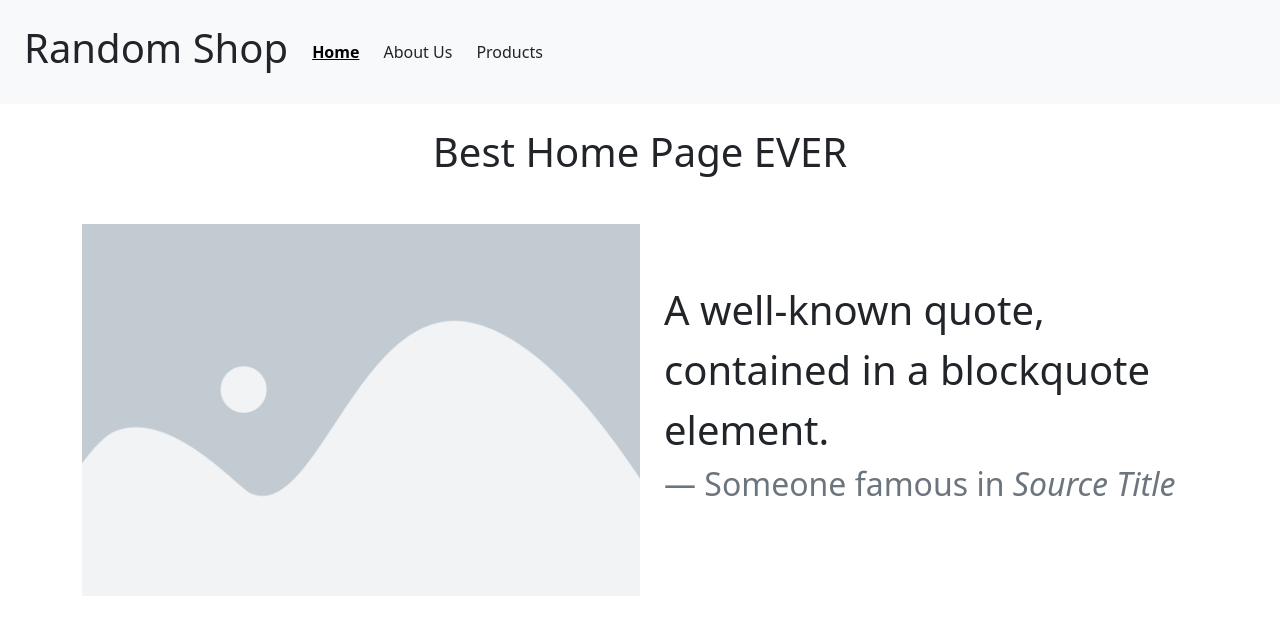
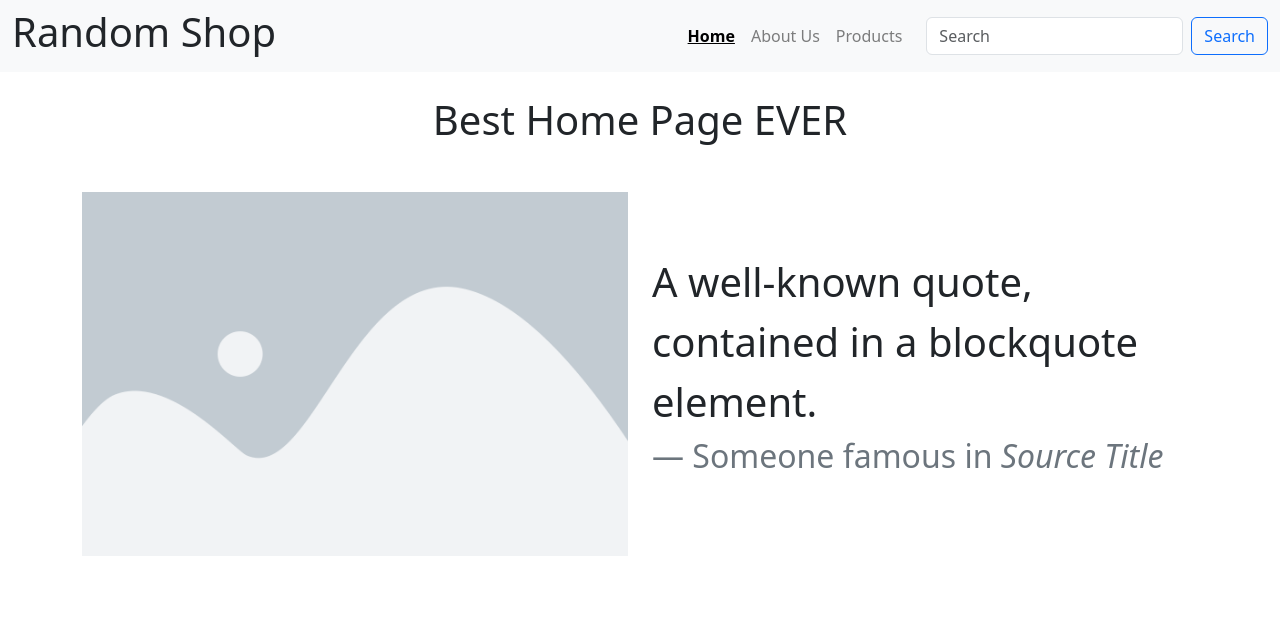
Before and after one commit to ManuelAliquo/react-router, a React (Vite) app: page / in a window 1280 px wide. Shown: the top 634 px of the page. Built offline with nearby package versions, Linux system fonts and the light colour scheme.

Commit message:
fixed responsiveness

```diff
--- a/src/assets/css/index.css
+++ b/src/assets/css/index.css
@@ -10,3 +10,8 @@
   color: black;
   font-weight: 600;
 }
+
+.nav-link-pending {
+  text-decoration: none;
+  color: rgba(0, 0, 0, 0.5);
+}
--- a/src/components/Header.jsx
+++ b/src/components/Header.jsx
@@ -1,22 +1,58 @@
 import { NavLink } from "react-router-dom";
 
 // gestione classi in base a isActive
-const activeLink = ({ isActive }) => (isActive ? "nav-link-active" : "nav-link");
+const activeLink = ({ isActive }) => (isActive ? "nav-link-active" : "nav-link-pending");
+
+const handleSubmit = (e) => {
+  e.preventDefault();
+};
 
 export default function Header() {
   return (
-    <header className="p-4 bg-light d-flex sticky-top">
-      <h1 className="me-4">Random Shop</h1>
-      <nav className="d-flex align-items-center gap-4">
+    <header className="sticky-top">
+      <nav className="navbar navbar-expand-lg bg-body-tertiary">
+        <div className="container-fluid">
+          <h1>Random Shop</h1>
+          <button
+            className="navbar-toggler"
+            type="button"
+            data-bs-toggle="collapse"
+            data-bs-target="#navbarNav"
+            aria-controls="navbarNav"
+            aria-expanded="false"
+            aria-label="Toggle navigation"
+          >
+            <span className="navbar-toggler-icon"></span>
+          </button>
+          <div className="collapse navbar-collapse justify-content-end gap-4" id="navbarNav">
+            <ul className="navbar-nav gap-3">
+              <li className="nav-item">
                 <NavLink to="/" className={activeLink}>
                   Home
                 </NavLink>
+              </li>
+              <li className="nav-item">
                 <NavLink to="/about-us" className={activeLink}>
                   About Us
                 </NavLink>
+              </li>
+              <li className="nav-item">
                 <NavLink to="/products" className={activeLink}>
                   Products
                 </NavLink>
+              </li>
+            </ul>
+            <form onSubmit={handleSubmit} className="d-flex" role="search">
+              <input
+                className="form-control me-2"
+                type="search"
+                placeholder="Search"
+                aria-label="Search"
+              />
+              <button className="btn btn-outline-primary">Search</button>
+            </form>
+          </div>
+        </div>
       </nav>
     </header>
   );
--- a/src/layouts/DefaultLayout.jsx
+++ b/src/layouts/DefaultLayout.jsx
@@ -5,10 +5,10 @@ export default function DefaultLayout() {
   return (
     <>
       <Header />
-      <div className="container py-4">
+      <main className="container py-4">
         {/* contenuto della pagina corrente */}
         <Outlet />
-      </div>
+      </main>
     </>
   );
 }
--- a/src/pages/HomePage.jsx
+++ b/src/pages/HomePage.jsx
@@ -4,21 +4,25 @@ export default function HomePage() {
       <div className="text-center mb-5">
         <h1>Best Home Page EVER</h1>
       </div>
-      <div className="d-flex align-items-center gap-4">
+      <div className="row row-cols-1 row-cols-md-2 d-flex align-items-center">
+        <div className="col">
           <img
-          className="img-fluid w-50"
+            className="img-fluid"
             src="src/assets/img/placeholder-HomePage.png"
             alt="Home Page Placeholder"
           />
+        </div>
+        <div className="col">
           <figure>
-          <blockquote class="blockquote">
+            <blockquote className="blockquote">
               <p className="fs-1">A well-known quote, contained in a blockquote element.</p>
             </blockquote>
-          <figcaption class="blockquote-footer fs-2">
+            <figcaption className="blockquote-footer fs-2">
               Someone famous in <cite title="Source Title">Source Title</cite>
             </figcaption>
           </figure>
         </div>
+      </div>
     </>
   );
 }
```
Lines whose indentation alone changed are shown as unchanged.
